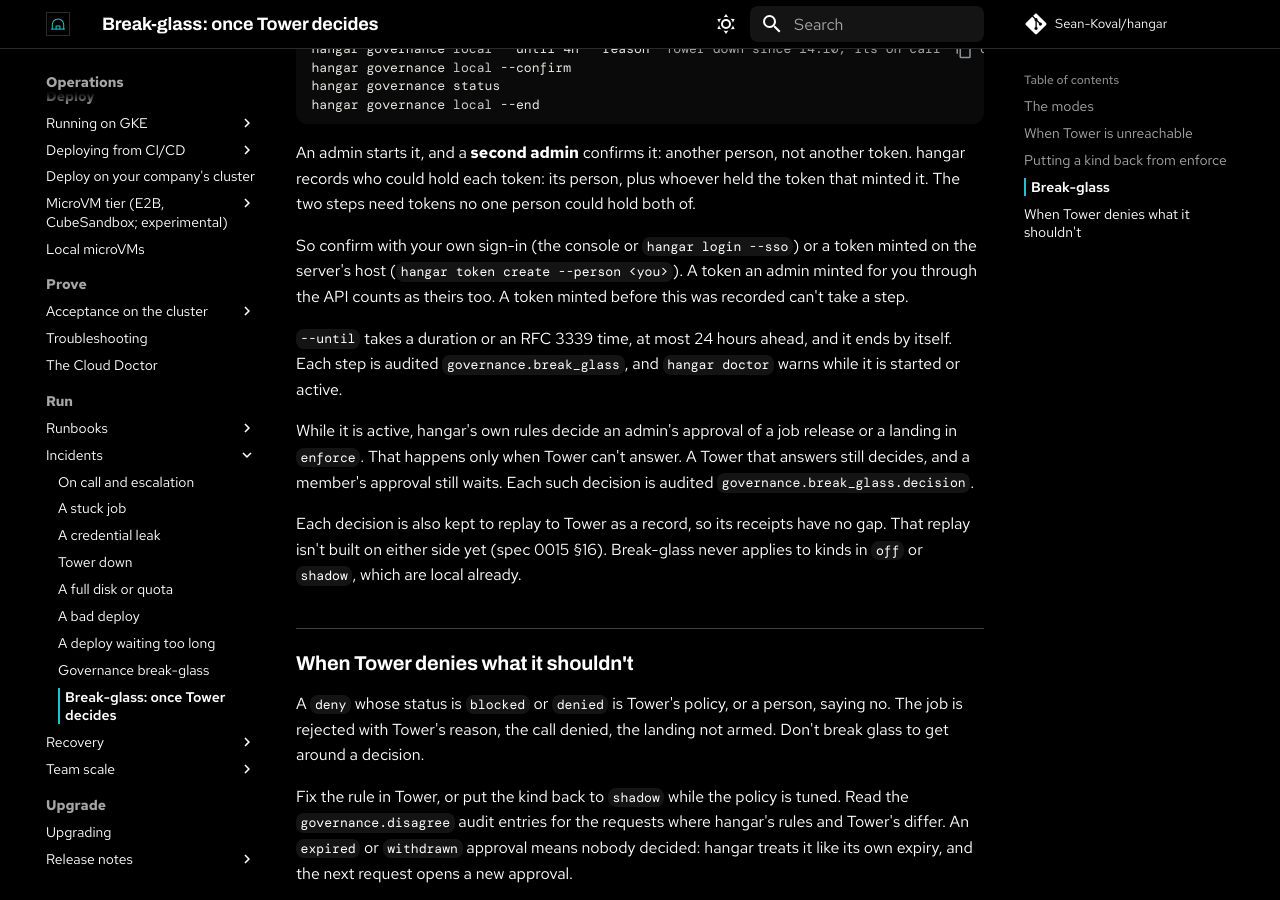
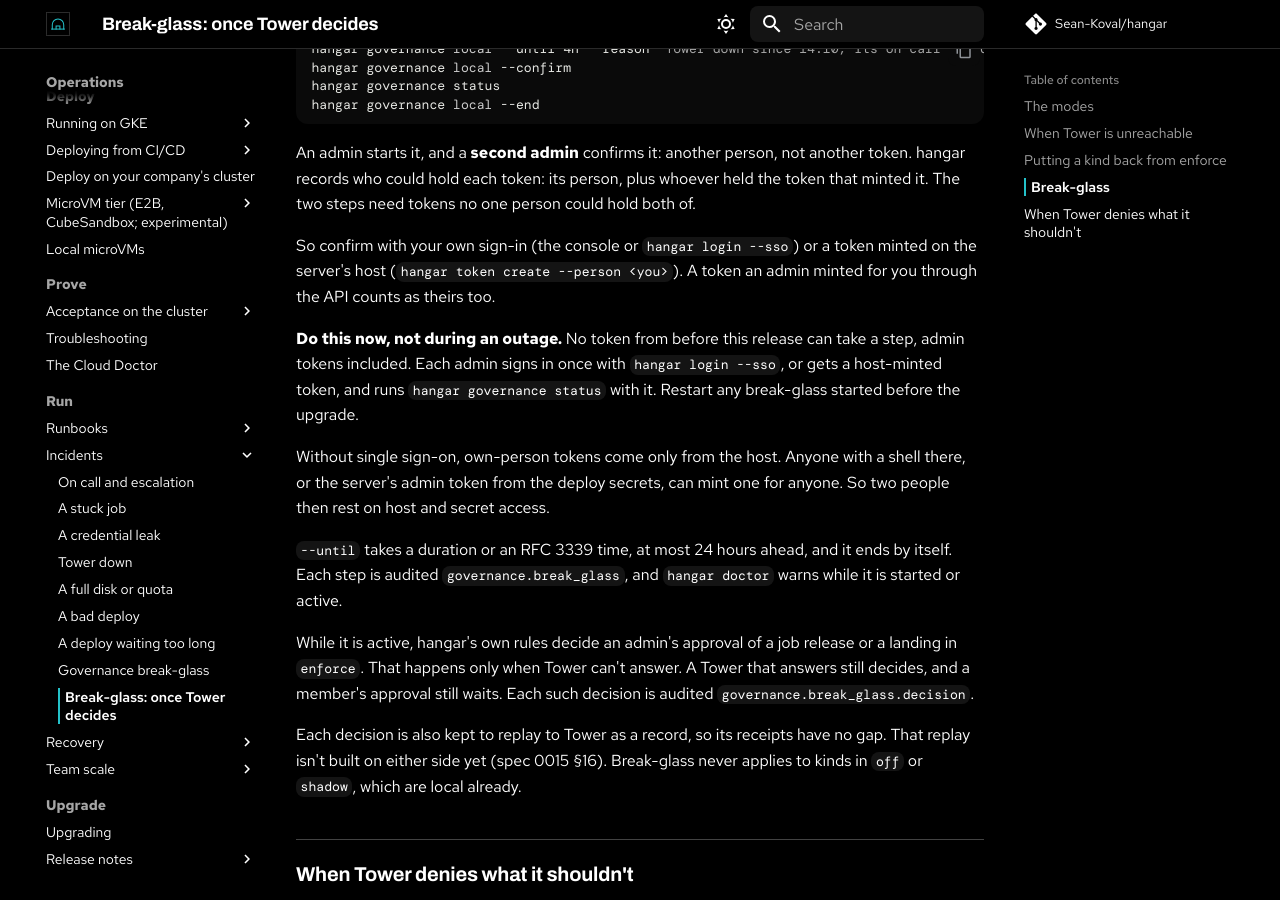
Before and after one commit to Sean-Koval/hangar, an MkDocs documentation site: the page built from docs/runbooks/break-glass-tower.md, in a window 1280 px wide and 900 px high, scrolled down 2157 px. Built offline with MkDocs 1.6.1 and Material for MkDocs 9.7.7, drawn with Linux system fonts in a browser that asks for light colours; comment, search, counter and statistics services are not loaded.

Commit message:
KAN-554: R-hangar's doc fixes, and holders required at both steps
Runbook and changelog say what to do now: every admin token from before
the upgrade is refused, so each admin signs in once with --sso or gets a
host-minted token and checks it. The runbook says that without SSO two
people rest on host and deploy-secret access. start_break_glass and
confirm_break_glass now require holders, so no caller can skip the check.

Co-Authored-By: Claude Opus 5.5 <noreply@anthropic.com>

```diff
--- a/docs/runbooks/break-glass-tower.md
+++ b/docs/runbooks/break-glass-tower.md
@@ -70,13 +70,18 @@ An admin starts it, and a **second admin** confirms it: another person, not anot
 hold each token: its person, plus whoever held the token that minted it. The two steps need tokens no one person could
 hold both of.
 
-So confirm with your own sign-in (the console or `hangar login --sso`) or a token minted on the server's host (`hangar token create
---person <you>`). A token an admin minted for you through the API counts as theirs too. A token minted before
-this was recorded can't take a step.
+So confirm with your own sign-in (the console or `hangar login --sso`) or a token minted on the server's host
+(`hangar token create --person <you>`). A token an admin minted for you through the API counts as theirs too.
 
-`--until` takes a duration
-or an RFC 3339 time, at most 24 hours ahead, and it ends by itself. Each step is audited `governance.break_glass`, and
-`hangar doctor` warns while it is started or active.
+**Do this now, not during an outage.** No token from before this release can take a step, admin tokens included.
+Each admin signs in once with `hangar login --sso`, or gets a host-minted token, and runs `hangar governance status`
+with it. Restart any break-glass started before the upgrade.
+
+Without single sign-on, own-person tokens come only from the host. Anyone with a shell there, or the server's admin
+token from the deploy secrets, can mint one for anyone. So two people then rest on host and secret access.
+
+`--until` takes a duration or an RFC 3339 time, at most 24 hours ahead, and it ends by itself. Each step is
+audited `governance.break_glass`, and `hangar doctor` warns while it is started or active.
 
 While it is active, hangar's own rules decide an admin's approval of a job release or a landing in `enforce`. That
 happens only when Tower can't answer. A Tower that answers still decides, and a member's approval still waits. Each such
```
Also changed, not shown: changes/KAN-554.md (+5 -3 lines), 2 other files.
